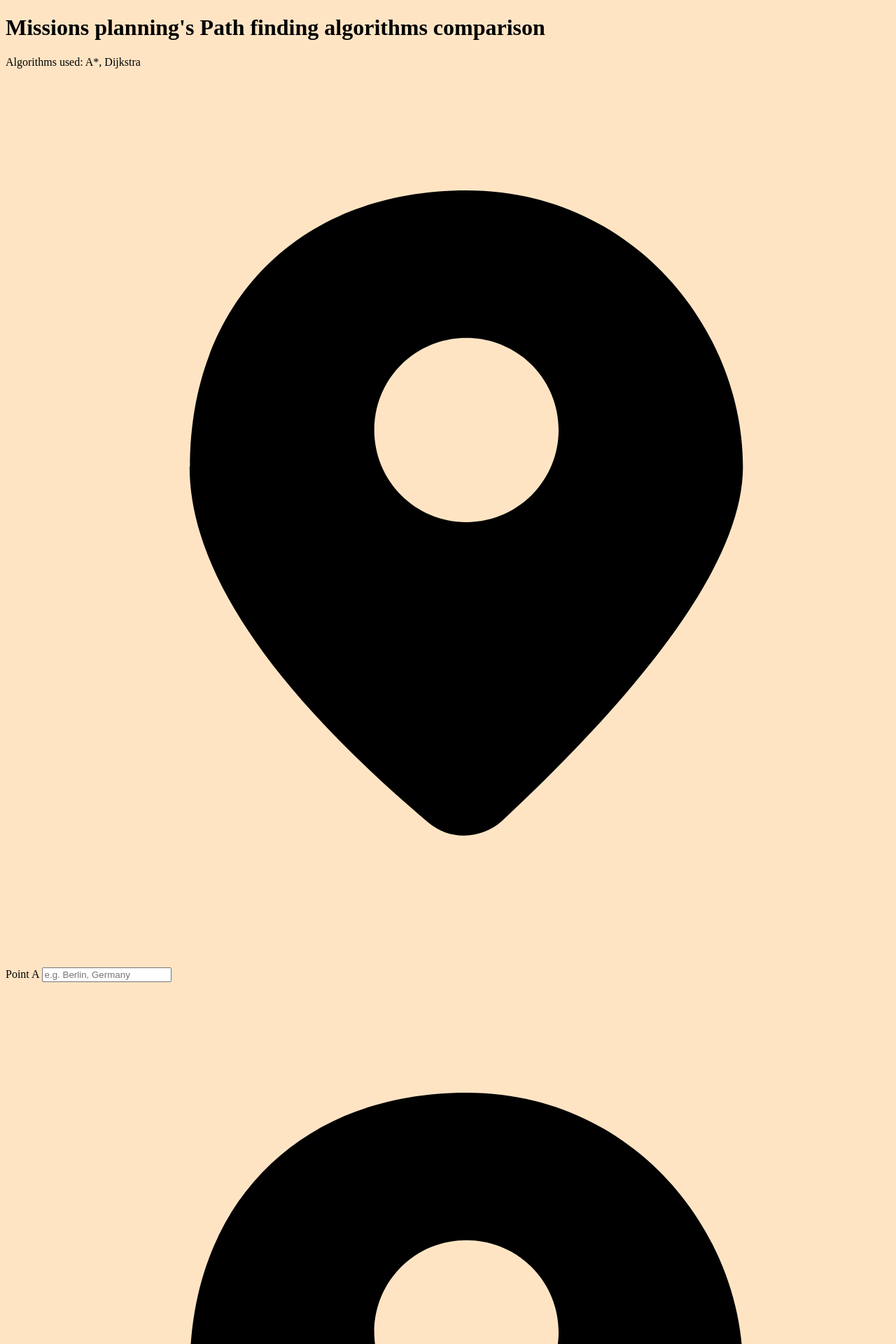
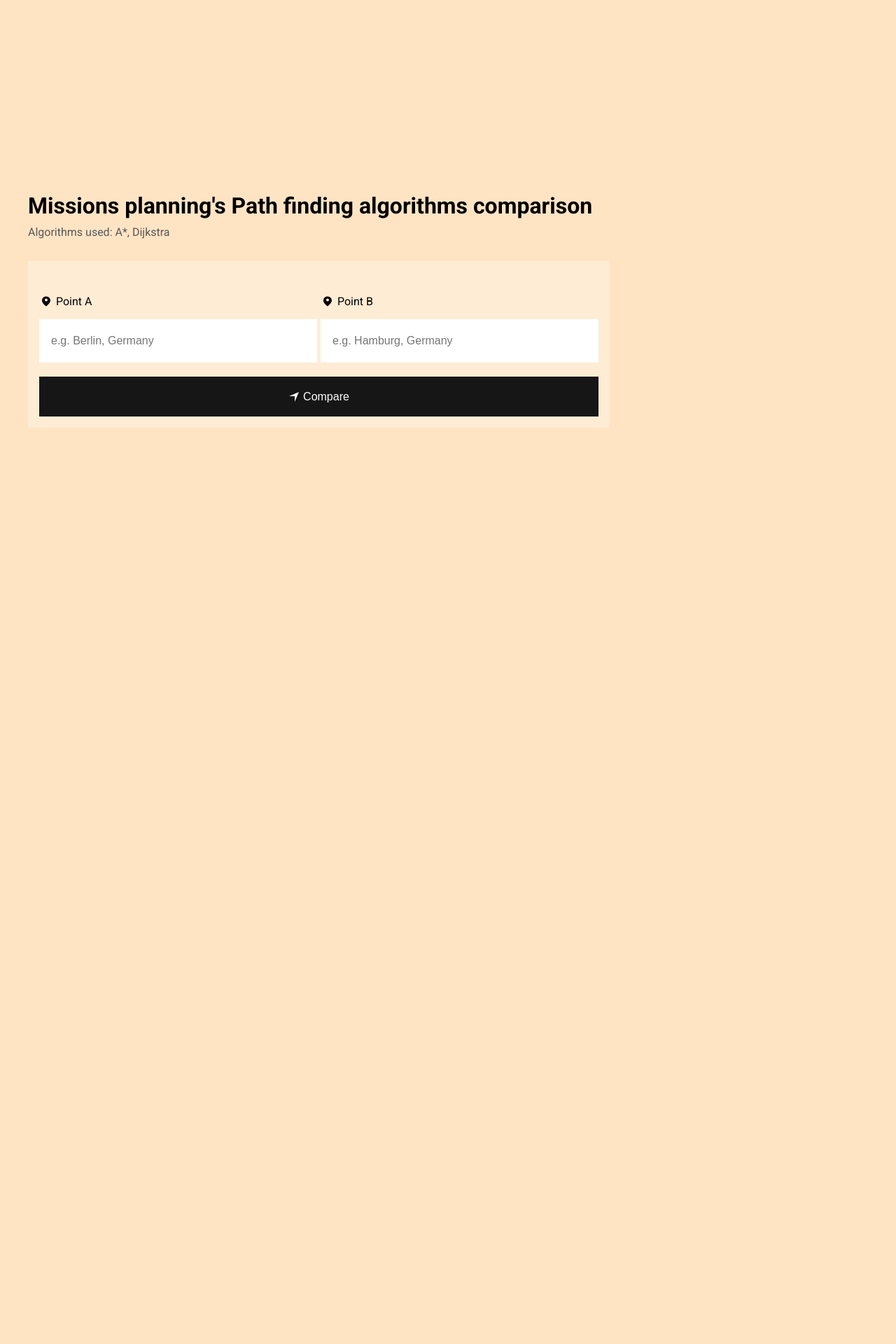
Before and after one commit to humamaboalraja/Tabulas, a Flask app: page / in a window 1280 px wide. Shown: the top 1920 px of the page at 70% size. After the commit the page ends 611 px from the top, so only its background shows below. Run offline with Flask 2, Linux system fonts and the light colour scheme.

Commit message:
style: Adding comparing page componenets

```diff
--- a/static/css/app.css
+++ b/static/css/app.css
@@ -1,3 +1,102 @@
 body {
    background-color: bisque;
+   font-family: 'Roboto', sans-serif;
+   overflow: hidden;
 }
+
+.mission-planning {
+   display: flex;
+   height: 100vh;
+   justify-content: center;
+   align-items: flex-start;
+   flex-direction: column;
+   margin: 2rem;
+}
+
+.mission-planning h1 {
+   font-weight: 700;
+   height: .6rem;
+}
+
+.mission-planning p {
+   margin-bottom: 2rem;
+   color: #585858;
+}
+
+
+.mission-planning__form {
+   display: flex;
+   background: #ffecd5;
+   padding: 1rem;
+}
+
+.mission-planning__form_inputs {
+   display: flex;
+   justify-content: space-between;
+   margin-bottom: 1.3rem;
+   flex-wrap: wrap;
+}
+
+.compare__form {
+   display: flex;
+   align-items: flex-start;
+   justify-content: space-between;
+   /* width: 50rem; */
+   flex-direction: column;
+   margin-top: 2rem;
+}
+
+.input-group {
+   display: flex;
+   justify-content: flex-start;
+   flex-direction: column;
+}
+
+.input-group:not(:first-child){
+   margin-left: .3rem;
+}
+
+.input-group label {
+   margin-bottom: 1rem;
+   display: flex;
+   /* align-items: center; */
+}
+
+.input-group label svg {
+   width: 1.2rem;
+   margin-right: .3rem;
+}
+
+.input {
+   width: 22.7rem;
+   padding: 1.3rem 1rem;
+   border-radius: 0rem;
+   border: 1px solid #fefefe;
+   outline: #f00;
+   font-size: 1rem;
+}
+
+.input:not(:last-child) {
+   border-right: 1px solid #000;
+}
+
+
+.compare__button {
+   flex: 1;
+   padding: 1.2rem 2rem;
+   width: inherit;
+   border: none;
+   background: #161616;
+   font-size: 1rem;
+   color: #fff;
+   width: 100%;
+   display: flex;
+   align-items: center;
+   justify-content: center;
+}
+
+.compare__button svg {
+   width: 1rem;
+   fill: #fff;
+   margin-right: .3rem;
+}
```
